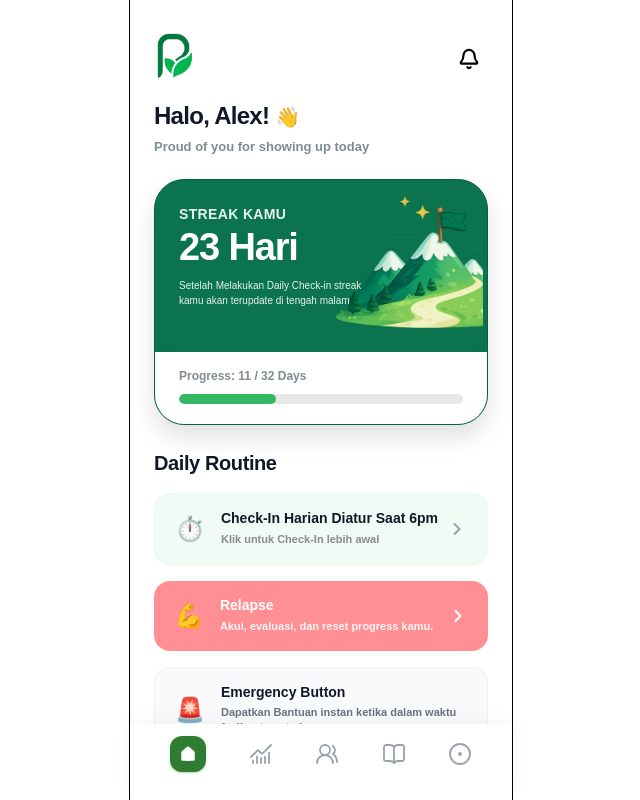
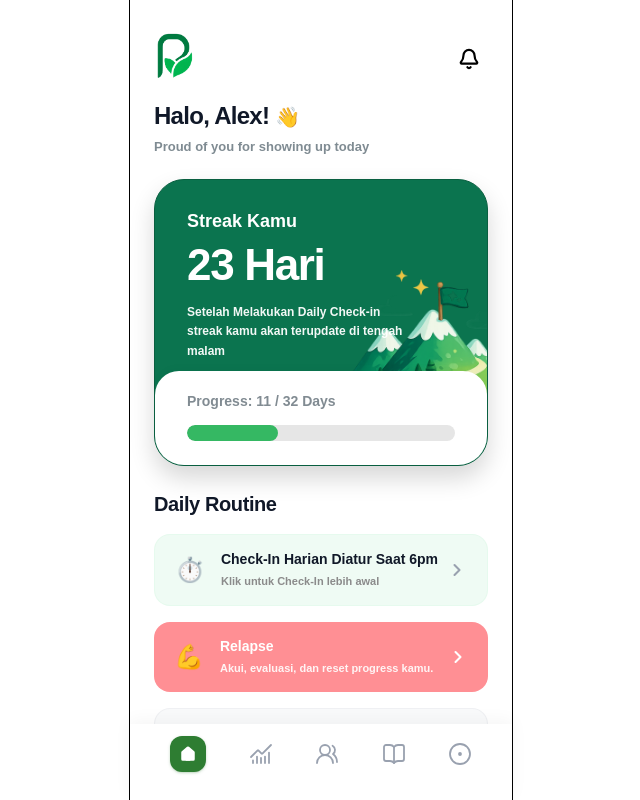
Before and after one commit to Pulih-app/frontend, a Next.js app: page /home in a window 1280 px wide. Shown: the top 800 px of the page, without its empty margins (319-959 px from the left). Built offline with nearby package versions, Linux system fonts and the light colour scheme.

Commit message:
style: restore exact streak card styling matching mockup design

```diff
--- a/app/home/page.tsx
+++ b/app/home/page.tsx
@@ -20,29 +20,29 @@ export default function UserHomePage() {
       </section>
 
       {/* Streak Card */}
-      <section className="relative mt-6 overflow-hidden rounded-[30px] bg-[#0b744f] px-6 pb-[116px] pt-6 text-white shadow-[0_12px_24px_rgba(0,0,0,0.12)] border border-[#095f40]">
-        <div className="relative z-10 max-w-[200px]">
-          <p className="text-sm font-extrabold tracking-wide uppercase opacity-90">Streak Kamu</p>
-          <h2 className="mt-1 text-[38px] font-black leading-none tracking-[-0.03em]">23 Hari</h2>
-          <p className="mt-3 text-[10px] font-medium leading-normal text-white/90">Setelah Melakukan Daily Check-in streak kamu akan terupdate di tengah malam</p>
+      <section className="relative mt-6 overflow-hidden rounded-[30px] bg-[#0b744f] px-8 pb-[104px] pt-7 text-white shadow-[0_12px_24px_rgba(0,0,0,0.16)] border border-[#095f40]">
+        <div className="relative z-10 max-w-[220px]">
+          <p className="text-[18px] font-black">Streak Kamu</p>
+          <h2 className="mt-2 text-[44px] font-black leading-none tracking-[-0.03em]">23 Hari</h2>
+          <p className="mt-4 text-xs font-semibold leading-relaxed text-white/95">Setelah Melakukan Daily Check-in streak kamu akan terupdate di tengah malam</p>
         </div>
 
         {/* Mountain illustration */}
-        <div className="absolute bottom-[86px] right-[-20px] h-[160px] w-[210px] opacity-95">
+        <div className="absolute bottom-[40px] right-[-24px] h-[175px] w-[225px] opacity-95">
           <Image
             src="/assets/gunung.png"
             alt="Gunung streak"
             fill
             className="object-contain object-bottom"
             priority
-            sizes="210px"
+            sizes="225px"
           />
         </div>
 
         {/* White bottom Progress bar container */}
-        <div className="absolute bottom-0 left-0 right-0 bg-white px-6 pb-5 pt-4 text-[#818b92] shadow-[0_-2px_10px_rgba(0,0,0,0.02)]">
-          <p className="text-xs font-black">Progress: 11 / 32 Days</p>
-          <div className="mt-2.5 h-2.5 overflow-hidden rounded-full bg-[#e8e8e8]">
+        <div className="absolute bottom-0 left-0 right-0 rounded-t-[24px] bg-white px-8 pb-6 pt-5 text-[#818b92] shadow-[0_-2px_10px_rgba(0,0,0,0.03)]">
+          <p className="text-sm font-black">Progress: 11 / 32 Days</p>
+          <div className="mt-3.5 h-[16px] overflow-hidden rounded-full bg-[#e6e6e6]">
             <div className="h-full w-[34%] rounded-full bg-[#35b863]" />
           </div>
         </div>
```
